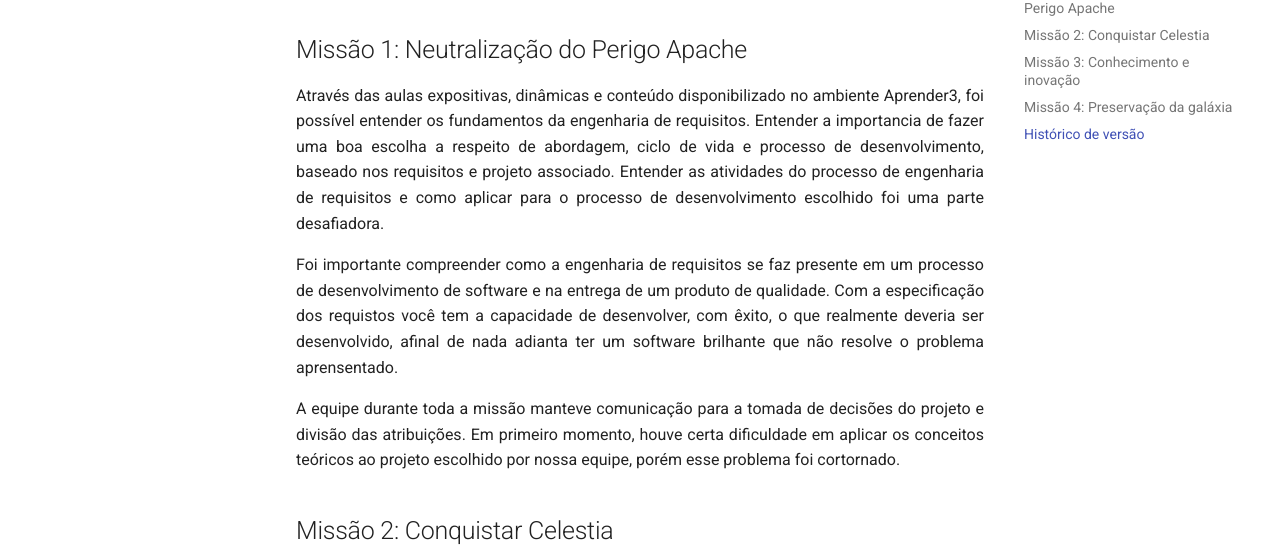
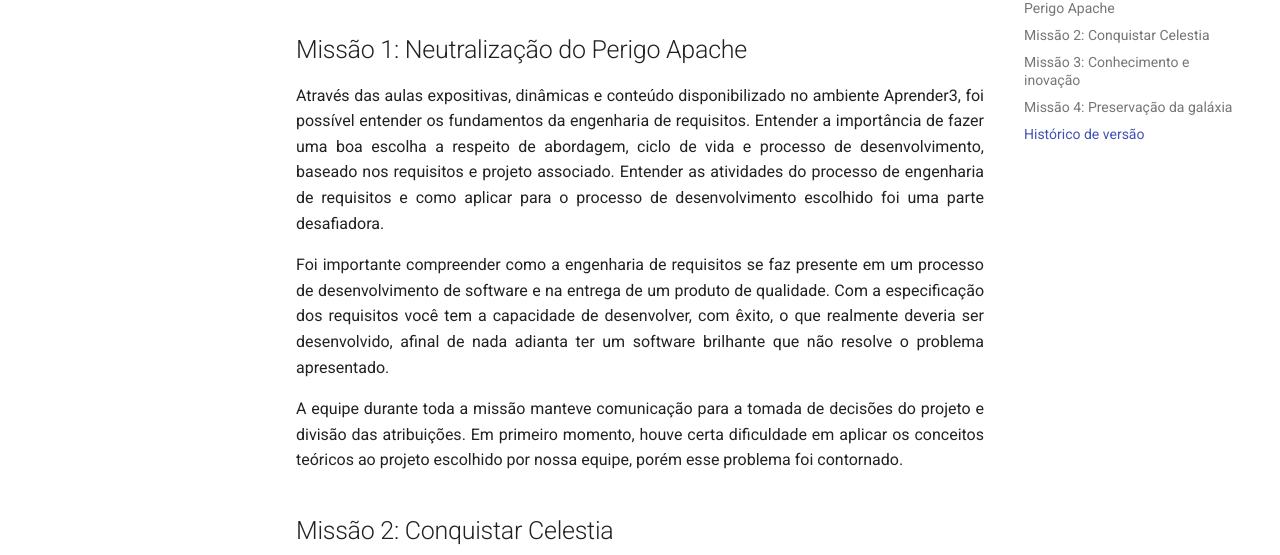
Before and after one commit to mdsreq-fga-unb/2023.2-CarteiraControl, an MkDocs documentation site: the page built from docs/Licoes.md, in a window 1280 px wide and 1161 px high. Shown: the part 196-751 px from the top of the window. Built offline with MkDocs 1.6.1 and Material for MkDocs 9.7.7, drawn with Linux system fonts in a browser that asks for light colours.

Commit message:
Correções

```diff
--- a/docs/Licoes.md
+++ b/docs/Licoes.md
@@ -1,9 +1,9 @@
 # Missões
 
 ## Missão 1: Neutralização do Perigo Apache
-<p align=justify>Através das aulas expositivas, dinâmicas e conteúdo disponibilizado no ambiente Aprender3, foi possível entender os fundamentos da engenharia de requisitos. Entender a importancia de fazer uma boa escolha a respeito de abordagem, ciclo de vida e processo de desenvolvimento, baseado nos requisitos e projeto associado. Entender as atividades do processo de engenharia de requisitos e como aplicar para o processo de desenvolvimento escolhido foi uma parte desafiadora.</p>
-<p align=justify>Foi importante compreender como a engenharia de requisitos se faz presente em um processo de desenvolvimento de software e na entrega de um produto de qualidade. Com a especificação dos requistos você tem a capacidade de desenvolver, com êxito, o que realmente deveria ser desenvolvido, afinal de nada adianta ter um software brilhante que não resolve o problema aprensentado.</p>
-<p align=justify>A equipe durante toda a missão manteve comunicação para a tomada de decisões do projeto e divisão das atribuições. Em primeiro momento, houve certa dificuldade em aplicar os conceitos teóricos ao projeto escolhido por nossa equipe, porém esse problema foi cortornado.</p>
+<p align=justify>Através das aulas expositivas, dinâmicas e conteúdo disponibilizado no ambiente Aprender3, foi possível entender os fundamentos da engenharia de requisitos. Entender a importância de fazer uma boa escolha a respeito de abordagem, ciclo de vida e processo de desenvolvimento, baseado nos requisitos e projeto associado. Entender as atividades do processo de engenharia de requisitos e como aplicar para o processo de desenvolvimento escolhido foi uma parte desafiadora.</p>
+<p align=justify>Foi importante compreender como a engenharia de requisitos se faz presente em um processo de desenvolvimento de software e na entrega de um produto de qualidade. Com a especificação dos requisitos você tem a capacidade de desenvolver, com êxito, o que realmente deveria ser desenvolvido, afinal de nada adianta ter um software brilhante que não resolve o problema apresentado.</p>
+<p align=justify>A equipe durante toda a missão manteve comunicação para a tomada de decisões do projeto e divisão das atribuições. Em primeiro momento, houve certa dificuldade em aplicar os conceitos teóricos ao projeto escolhido por nossa equipe, porém esse problema foi contornado.</p>
 
 ## Missão 2: Conquistar Celestia
 
```
Also changed, not shown: README.md (+1 -1 lines), docs/VisaoProduto.md (+2 -2 lines), docs/VisaoProjeto.md (+4 -4 lines), docs/historia.md (+5 -5 lines), docs/index.md (+1 -1 lines).
